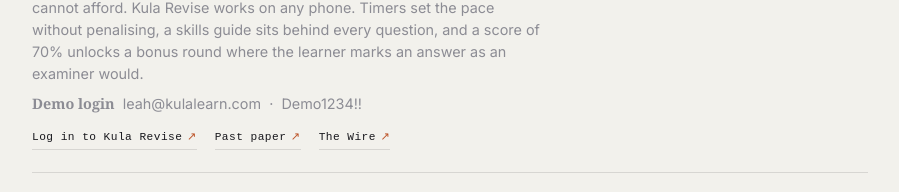
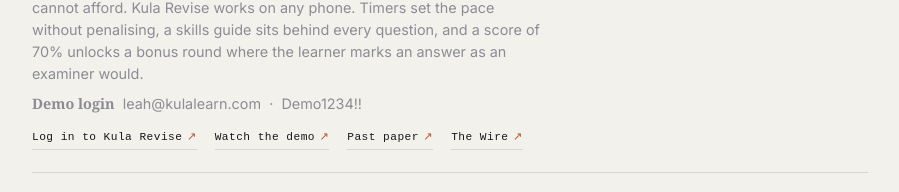
Before and after one commit to kula-revise/leahnasson-2026, a plain HTML site: page index.html in a window 1280 px wide. Shown: the part 1037-1229 px from the top of the page, without its empty margins (190-1089 px from the left). Drawn offline with Linux system fonts and the light colour scheme; a web font is replaced by a local one.

Commit message:
Add files via upload

```diff
--- a/index.html
+++ b/index.html
@@ -255,6 +255,7 @@ a:focus-visible{outline:2px solid var(--accent);outline-offset:3px;border-radius
       </div>
       <div class="r-links">
         <a href="https://revise.kulalearn.com/login" target="_blank" rel="noopener noreferrer">Log in to Kula Revise <span class="arw">&#8599;</span></a>
+        <a href="https://www.youtube.com/watch?v=OqaZBPTe1ns" target="_blank" rel="noopener noreferrer">Watch the demo <span class="arw">&#8599;</span></a>
         <a href="https://nsc-2025-j4i7.vercel.app/" target="_blank" rel="noopener noreferrer">Past paper <span class="arw">&#8599;</span></a>
         <a href="https://berlinhook.vercel.app/" target="_blank" rel="noopener noreferrer">The Wire <span class="arw">&#8599;</span></a>
       </div>
```
